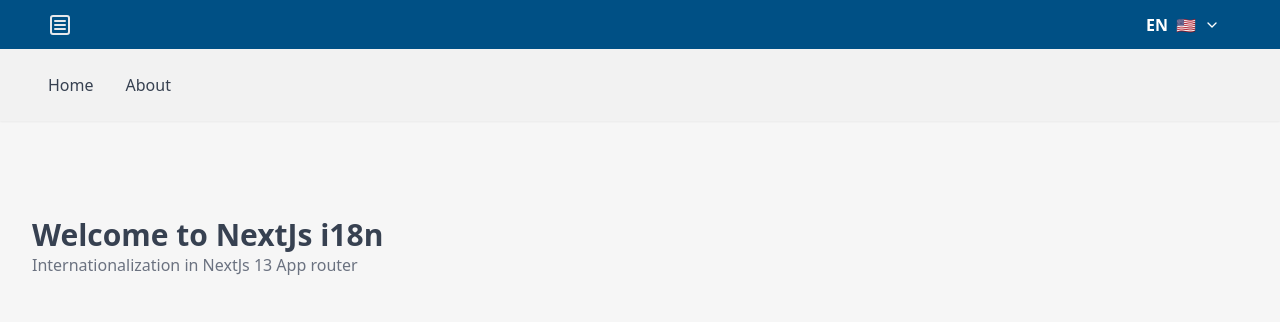
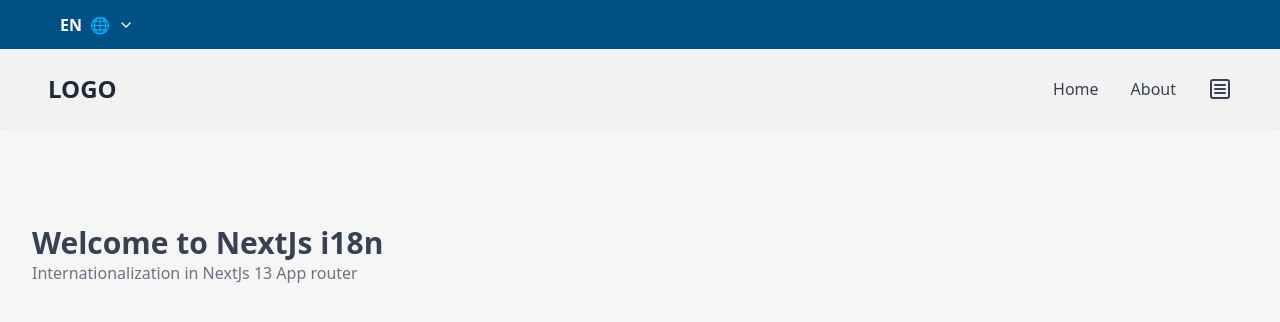
Before and after one commit to y17godara/nextjs14-ts-i18n-rtl, a Next.js app: page /en in a window 1280 px wide. Shown: the top 322 px of the page. Built offline with nearby package versions, Linux system fonts and the light colour scheme.

Commit message:
Navbar Update

```diff
--- a/app/[lang]/components/Header.tsx
+++ b/app/[lang]/components/Header.tsx
@@ -11,13 +11,21 @@ export default async function Header({ lang }: { lang: Locale }) {
     <>
       <header>
         <div className='relative'>
-          <nav className='flex px-12 items-center justify-between bg-[#005085] text-gray-200 shadow-sm'>
+          <nav className='flex items-center justify-between bg-[#005085] px-12 text-gray-200 shadow-sm'>
             <div>
-              <Icons.menu />
+              <LocaleSwitcher />
             </div>
-            <div><LocaleSwitcher /></div>
           </nav>
-          <nav className=' px-12 flex items-center justify-between bg-[#f2f2f2] p-6 shadow-sm'>
+          <nav className=' flex items-center justify-between bg-[#f2f2f2] p-6 px-12 shadow-sm'>
+            <div>
+              <Link
+                href={`/${lang}`}
+                className='text-2xl font-bold text-gray-800 hover:text-black'
+              >
+                LOGO
+              </Link>
+            </div>
+            <div className='flex flex-row gap-x-8'>
               <ul className='flex gap-x-8'>
                 <li>
                   <Link className='hover:text-black' href={`/${lang}`}>
@@ -30,6 +38,10 @@ export default async function Header({ lang }: { lang: Locale }) {
                   </Link>
                 </li>
               </ul>
+              <div>
+                <Icons.menu />
+              </div>
+            </div>
           </nav>
         </div>
       </header>
--- a/i18n.config.ts
+++ b/i18n.config.ts
@@ -2,11 +2,11 @@
 export const getFlagIcon = (locale: Locale): string => {
   switch (locale) {
     case 'en':
-      return '🇺🇸';
+      return '🌐';
     case 'hi':
-      return '🇮🇳';
+      return '🌐';
     case 'ar':
-      return '🇦🇪';
+      return '🌐';
     default:
       return '🌐';
   }
```
Lines whose indentation alone changed are shown as unchanged.
